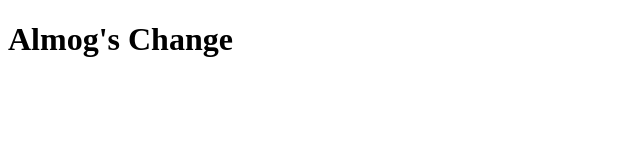
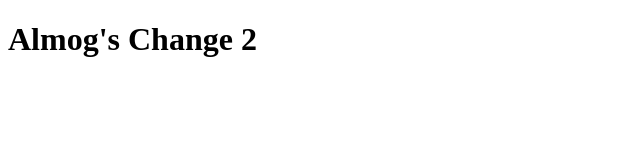
Before and after one commit to ShachafMon/new-repo, an Angular app: page / in a window 1280 px wide. Shown: the top 160 px of the page, without its empty margins (0-640 px from the left). Built offline with nearby package versions, Linux system fonts and the light colour scheme.

Commit message:
header was changed to Chnage2 in app.html

```diff
--- a/src/app/app.component.html
+++ b/src/app/app.component.html
@@ -1 +1 @@
-<h1>Almog's Change</h1>
+<h1>Almog's Change 2</h1>
```
